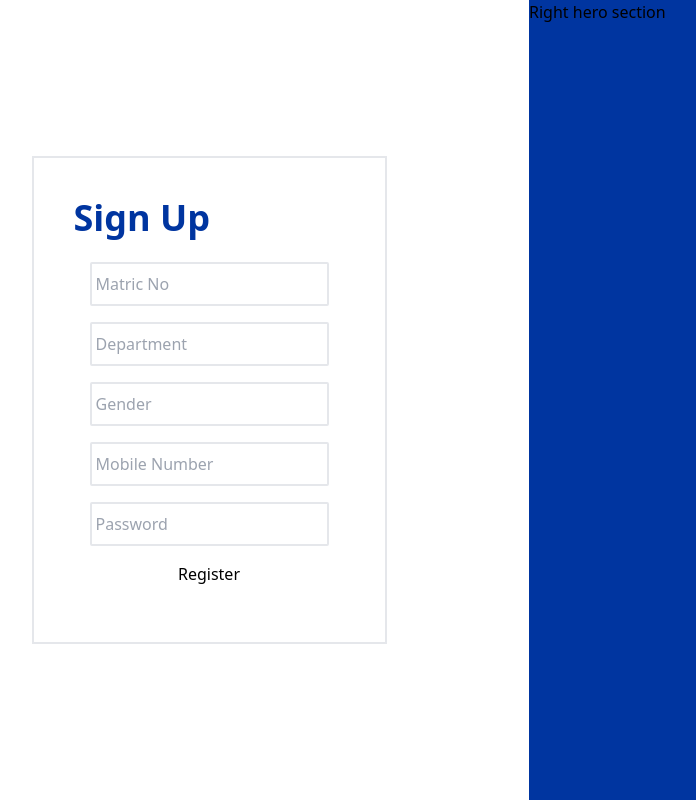
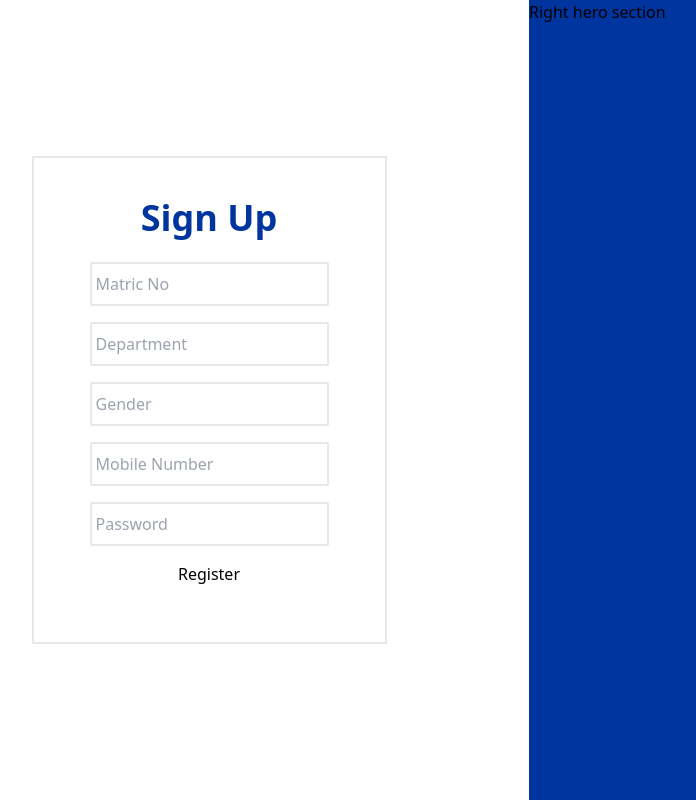
Before and after one commit to hawyy/ful_shuttle, a React (Vite) app: page / in a window 1280 px wide. Shown: the whole page, without its empty margins (111-807 px from the left). Built offline with nearby package versions, Linux system fonts and the light colour scheme.

Commit message:
added static driver register page

```diff
--- a/src/main.tsx
+++ b/src/main.tsx
@@ -1,11 +1,13 @@
 import React from "react";
 import ReactDOM from "react-dom/client";
 import "./index.css";
-import Register from "./pages/register/index.tsx";
+import RegisterPassanger from "./pages/register/RegisterPassanger.tsx";
+import RegisterDriver from "./pages/register/RegisterDriver.tsx";
 
 ReactDOM.createRoot(document.getElementById("root")!).render(
   <React.StrictMode>
     {/* <App /> */}
-    <Register />
+    <RegisterPassanger />
+    {/* <RegisterDriver /> */}
   </React.StrictMode>
 );
--- a/src/pages/register/index.tsx
+++ b/src/pages/register/RegisterDriver.tsx
@@ -22,7 +22,7 @@ const schema = yup.object().shape({
   mobileNumber: yup.string().required("Matric is required"),
 });
 
-const Register = () => {
+const RegisterDriver = () => {
   const {
     register,
     handleSubmit,
@@ -41,8 +41,14 @@ const Register = () => {
         justify-center items-center min-h-[100%]"
       >
         <div className="form-container border-2 p-10 min-w-[40%]">
-          <p className="text-4xl font-bold mb-2 text-main-blue">Sign Up</p>
-          <form action="" className="flex flex-col p-4" onSubmit={handleSubmit(onSubmit)}>
+          <p className="text-4xl font-bold mb-2 text-main-blue text-center">
+            Sign Up
+          </p>
+          <form
+            action=""
+            className="flex flex-col p-4"
+            onSubmit={handleSubmit(onSubmit)}
+          >
             <div className="mb-4 border-2 rounded-sm">
               <input
                 className="pl-1 py-2 w-full"
@@ -92,4 +98,4 @@ const Register = () => {
   );
 };
 
-export default Register;
+export default RegisterDriver;
--- /dev/null
+++ b/src/pages/register/RegisterPassanger.tsx
@@ -0,0 +1,101 @@
+import { useForm, SubmitHandler } from "react-hook-form";
+import { yupResolver } from "@hookform/resolvers/yup";
+import * as yup from "yup";
+
+interface IFormInput {
+  matricNo: string;
+  department: string;
+  gender: string;
+  password: string;
+  mobileNumber: string;
+}
+
+// Define the validation schema
+const schema = yup.object().shape({
+  matricNo: yup.string().required("Matric is required"),
+  department: yup.string().required("Email is required"),
+  password: yup
+    .string()
+    .min(6, "Password must be at least 6 characters long")
+    .required("Password is required"),
+  gender: yup.string().required("Matric is required"),
+  mobileNumber: yup.string().required("Matric is required"),
+});
+
+const RegisterPassanger = () => {
+  const {
+    register,
+    handleSubmit,
+    formState: { errors },
+  } = useForm<IFormInput>({
+    resolver: yupResolver(schema),
+  });
+
+  const onSubmit: SubmitHandler<IFormInput> = (data) => {
+    console.log(data);
+  };
+  return (
+    <div className="min-h-screen flex flex-row justify-between">
+      <section
+        className="form-section flex-1 flex flex-col
+        justify-center items-center min-h-[100%]"
+      >
+        <div className="form-container border-2 p-10 min-w-[40%]">
+          <p className="text-4xl font-bold mb-2 text-main-blue text-center">
+            Sign Up
+          </p>
+          <form
+            action=""
+            className="flex flex-col p-4"
+            onSubmit={handleSubmit(onSubmit)}
+          >
+            <div className="mb-4 border-2 rounded-sm">
+              <input
+                className="pl-1 py-2 w-full"
+                {...register("matricNo")}
+                placeholder="Matric No"
+              />
+            </div>
+            <div className="mb-4 border-2 rounded-sm">
+              <input
+                className="pl-1 py-2 w-full"
+                {...register("department")}
+                placeholder="Department"
+              />
+            </div>
+            <div className="mb-4 border-2 rounded-sm">
+              <input
+                className="pl-1 py-2 w-full"
+                {...register("gender")}
+                placeholder="Gender"
+              />
+            </div>
+            <div className="mb-4 border-2 rounded-sm">
+              <input
+                className="pl-1 py-2 w-full"
+                {...register("mobileNumber")}
+                placeholder="Mobile Number"
+              />
+            </div>
+            <div className="mb-4 border-2 rounded-sm">
+              <input
+                className="pl-1 py-2 w-full"
+                {...register("password")}
+                placeholder="Password"
+                type="password"
+              />
+            </div>
+
+            <button type="submit">Register</button>
+          </form>
+        </div>
+      </section>
+
+      <section className="image-section bg-main-blue flex-1">
+        <h1>Right hero section</h1>
+      </section>
+    </div>
+  );
+};
+
+export default RegisterPassanger;
```
